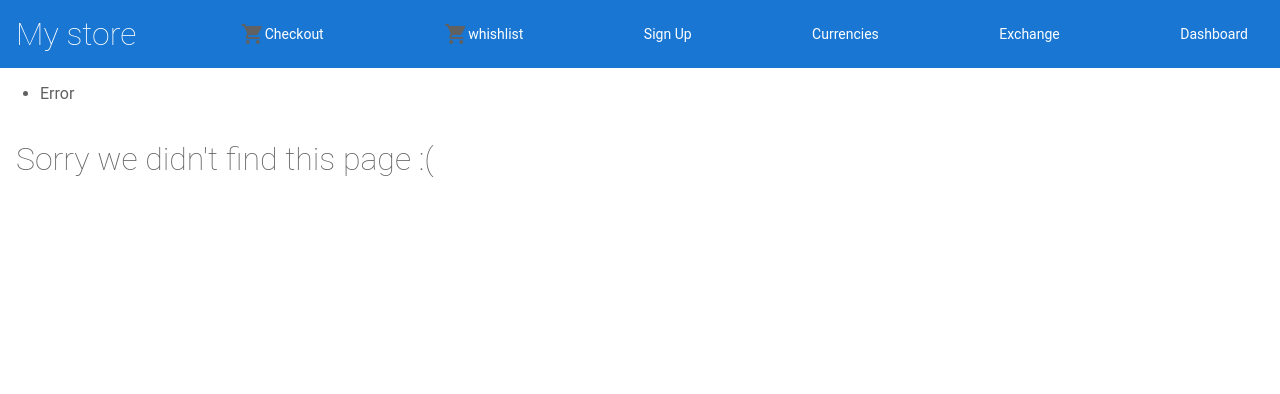
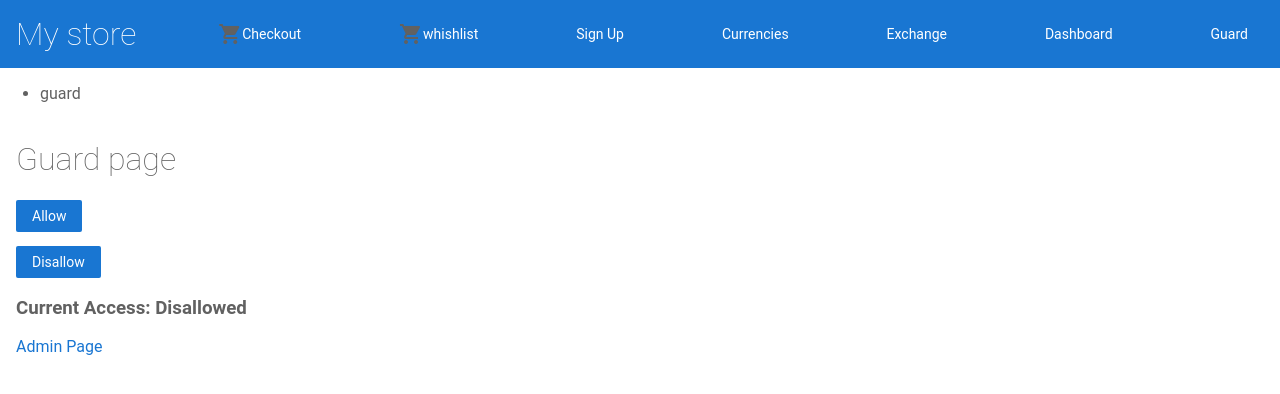
Before and after one commit to DOKVADZETAKO/angular-tutorial-1, an Angular app: page /guard in a window 1280 px wide. Before the commit this address led to /error. Shown: the top 394 px of the page. Built offline with nearby package versions, Linux system fonts and the light colour scheme.

Commit message:
feat(24-routing-part-3): Finish Tutorial

```diff
--- /dev/null
+++ b/src/app/admin.guard.ts
@@ -0,0 +1,15 @@
+import { Injectable } from '@angular/core';
+import { ActivatedRouteSnapshot, RouterStateSnapshot, UrlTree, CanActivate } from '@angular/router';
+import { Observable } from 'rxjs';
+import { AuthService } from './auth.service';
+
+@Injectable({
+  providedIn: 'root'
+})
+export class AdminGuard implements CanActivate {
+  constructor(private authService: AuthService){
+  }
+  canActivate(route: ActivatedRouteSnapshot, state: RouterStateSnapshot): boolean | UrlTree | Observable<boolean | UrlTree> | Promise<boolean | UrlTree> {
+    return this.authService.isEnabled();
+  }
+}
--- /dev/null
+++ b/src/app/admin/admin.component.html
@@ -0,0 +1 @@
+<p>admin works!</p>
--- /dev/null
+++ b/src/app/admin/admin.component.ts
@@ -0,0 +1,15 @@
+import { Component, OnInit } from '@angular/core';
+
+@Component({
+  selector: 'app-admin',
+  templateUrl: './admin.component.html',
+  styleUrls: ['./admin.component.scss']
+})
+export class AdminComponent implements OnInit {
+
+  constructor() { }
+
+  ngOnInit() {
+  }
+
+}
--- /dev/null
+++ b/src/app/auth.service.ts
@@ -0,0 +1,23 @@
+import { Injectable } from '@angular/core';
+
+@Injectable({
+  providedIn: 'root'
+})
+export class AuthService {
+
+  private access = false;
+
+  constructor() { }
+
+  isEnabled(){
+    return this.access;
+  }
+
+  disallow(){
+    this.access = false;
+  }
+
+  allow(){
+    this.access = true;
+  }
+}
--- /dev/null
+++ b/src/app/guard/guard.component.html
@@ -0,0 +1,15 @@
+<h1>Guard page</h1>
+
+<p>
+    <button (click)="allow()">Allow</button>
+</p>
+
+<p>
+    <button (click)="disallow()">Disallow</button>
+</p>
+
+<h3>
+    Current Access: {{access ? 'Allowed': 'Disallowed'}}
+</h3>
+
+<a routerLink="/admin">Admin Page</a>
--- /dev/null
+++ b/src/app/guard/guard.component.ts
@@ -0,0 +1,28 @@
+import { Component, OnInit } from '@angular/core';
+import { AuthService } from '../auth.service';
+
+@Component({
+  selector: 'app-guard',
+  templateUrl: './guard.component.html',
+  styleUrls: ['./guard.component.scss']
+})
+export class GuardComponent implements OnInit {
+
+  constructor(private authService: AuthService) { }
+
+  ngOnInit() {
+  }
+
+  disallow(){
+    this.authService.disallow();
+  }
+
+  allow(){
+    this.authService.allow();
+  }
+
+  get access(){
+    return this.authService.isEnabled();
+  }
+
+}
--- a/src/app/top-bar/top-bar.component.html
+++ b/src/app/top-bar/top-bar.component.html
@@ -27,3 +27,7 @@
 <a [routerLink]="['/dashboard']" class="button funcy-button">
     Dashboard
 </a>
+
+<a [routerLink]="['/guard']" class="button funcy-button">
+    Guard
+</a>
```
Also changed, not shown: src/app/app.module.ts (+8 -1 lines), src/app/admin/admin.component.scss (added), src/app/guard/guard.component.scss (added).
